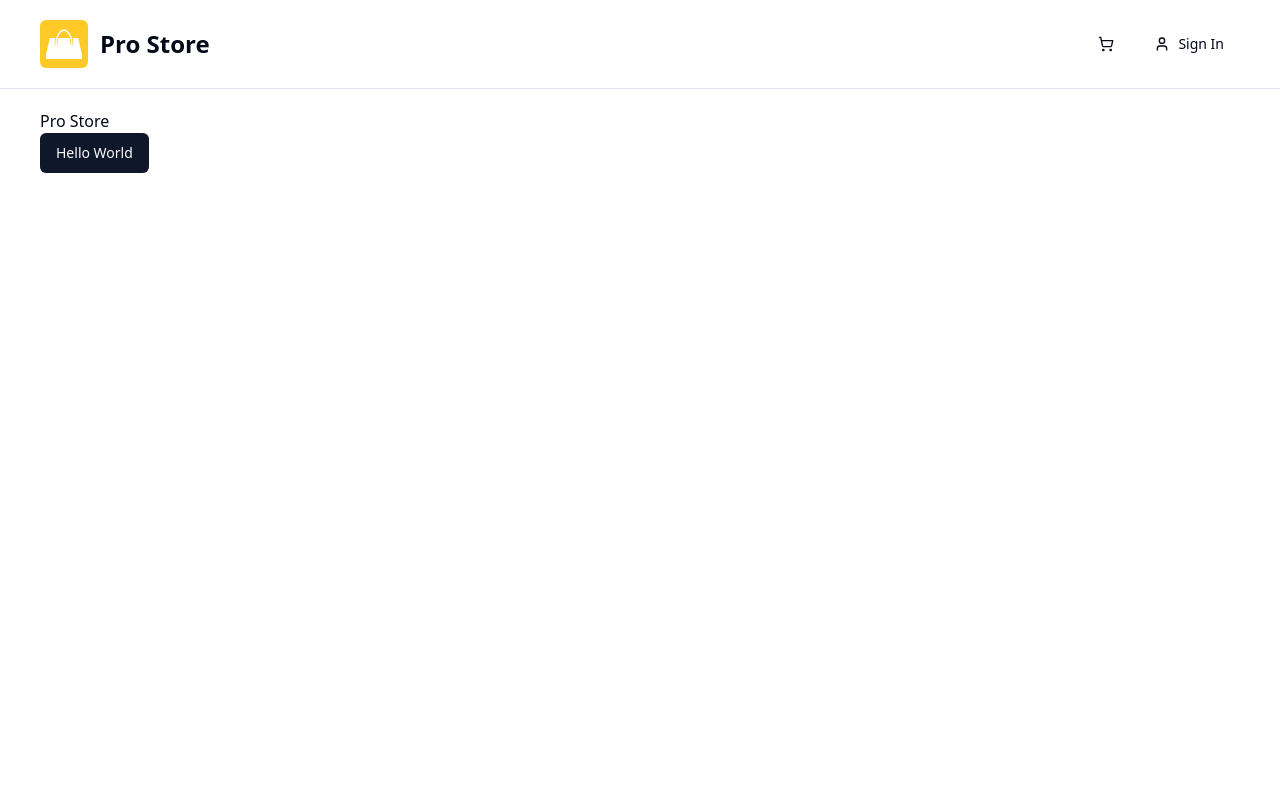
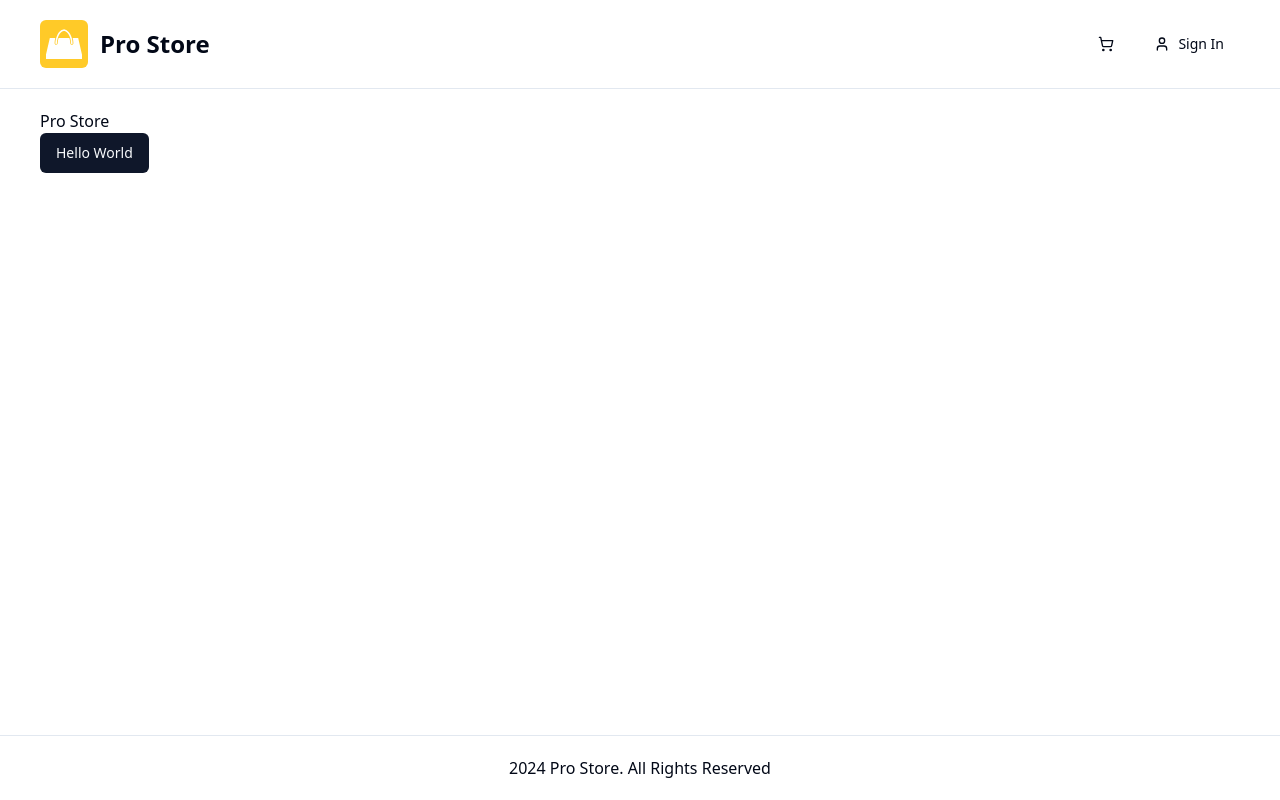
Before and after one commit to kevyyar/pro-store, a Next.js app: page / in a window 1280 px wide. Built offline with nearby package versions, Linux system fonts and the light colour scheme; no server answers.

Commit message:
add footer

```diff
--- a/app/(root)/layout.tsx
+++ b/app/(root)/layout.tsx
@@ -1,3 +1,4 @@
+import Footer from "@/components/footer";
 import Header from "@/components/shared/header";
 
 export default function RootLayout({
@@ -9,6 +10,7 @@
     <div className="flex h-screen flex-col">
       <Header />
       <main className="flex-1 wrapper">{children}</main>
+      <Footer />
     </div>
   );
 }
--- /dev/null
+++ b/components/footer.tsx
@@ -0,0 +1,14 @@
+import { APP_NAME } from "@/lib/constants";
+
+const Footer = () => {
+  const currentYear = new Date().getFullYear();
+  return (
+    <footer className="border-t">
+      <div className="p-5 flex-center">
+        {currentYear} {APP_NAME}. All Rights Reserved
+      </div>
+    </footer>
+  );
+};
+
+export default Footer;
```
